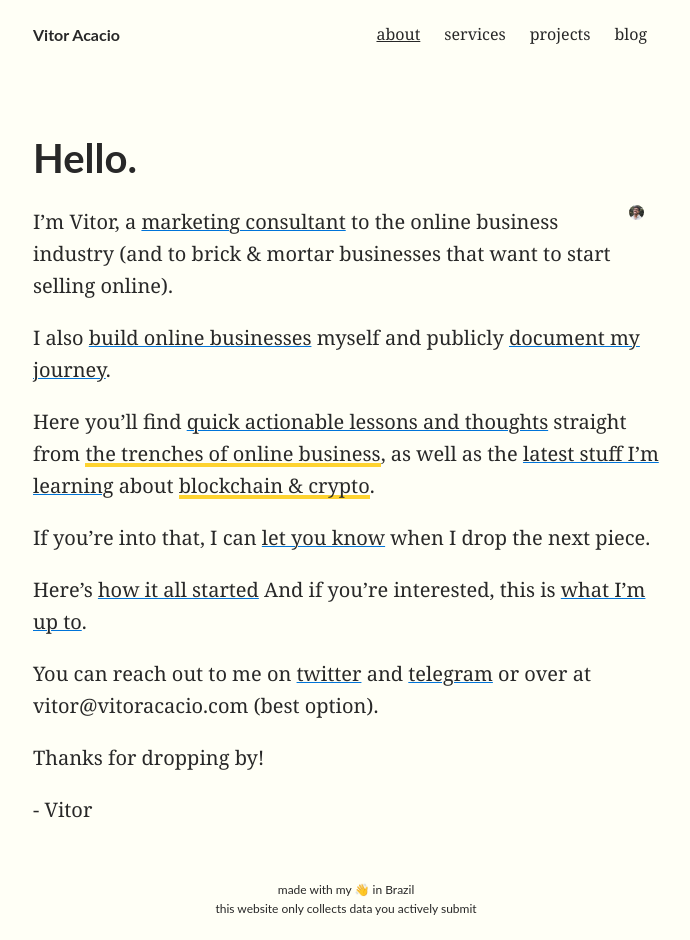
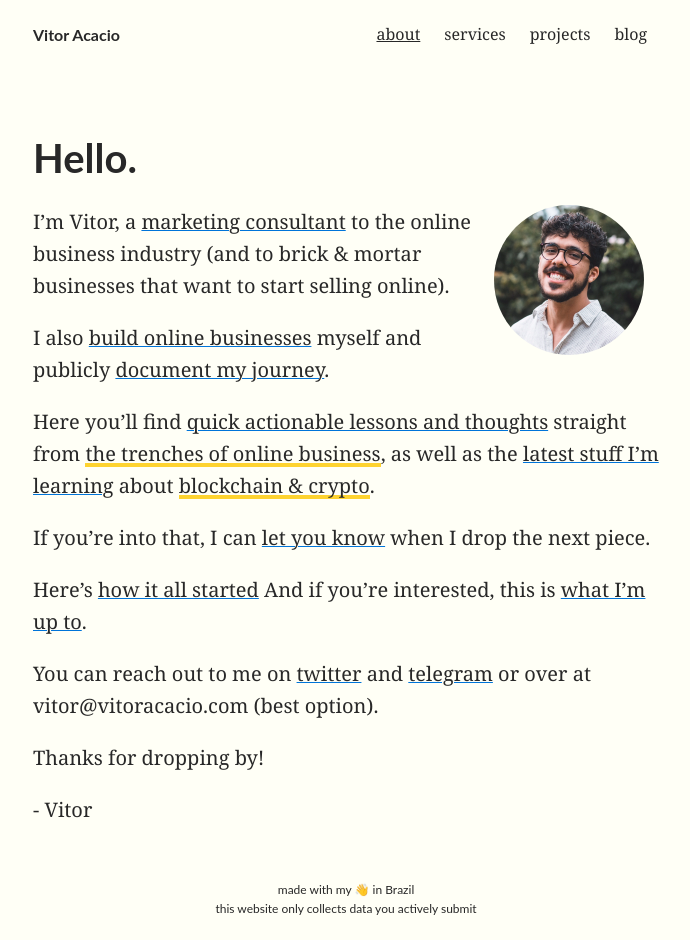
Before and after one commit to itsvitoracacio/va_blog_test, a Jekyll site: the page built from navbar-pages/about.md, in a window 1280 px wide. Shown: the whole page, without its empty margins (294-984 px from the left). Built offline with Jekyll 4.4.1, drawn with Linux system fonts in a browser that asks for light colours.

Commit message:
resize img on mobile

```diff
--- a/_config.yml
+++ b/_config.yml
@@ -30,7 +30,7 @@ twitter_username: itsvitoracacio
 github_username: sbam-vitor
 
 # Build settings
-theme: minima-va
+theme: minima
 plugins:
   - jekyll-feed
 
--- a/_sass/minima/_base.scss
+++ b/_sass/minima/_base.scss
@@ -69,7 +69,7 @@ main {
  * Images
  */
 img {
-  /*max-width: 100%;*/
+  max-width: 100%;
   vertical-align: middle;
 }
 
--- a/_sass/minima/custom-styles.scss
+++ b/_sass/minima/custom-styles.scss
@@ -5,12 +5,17 @@
     margin: 0 auto;
 }
 .aboutPage-img {
-    max-width: 15px;
-    max-height: 15px;
+    max-width: 120px;
+    max-height: 120px;
     border-radius: 50%;
-    height: 15px;
+    height: auto;
     float: right;
     margin: 0.45rem 0.75rem 2rem 5px;
+
+    @media screen and (min-width: $on-large) {
+      max-width: 150px;
+      max-height: 150px;
+    }
 
 }
 .site-title {
```
